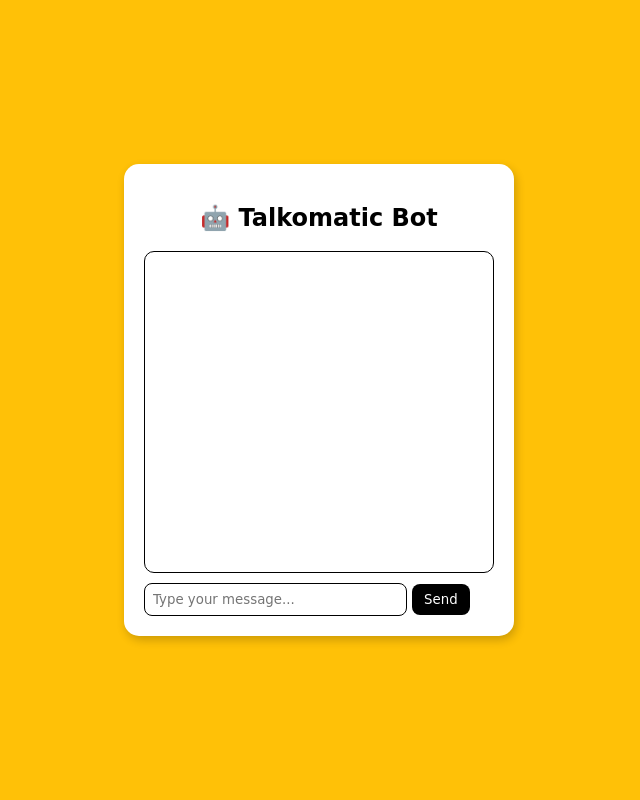
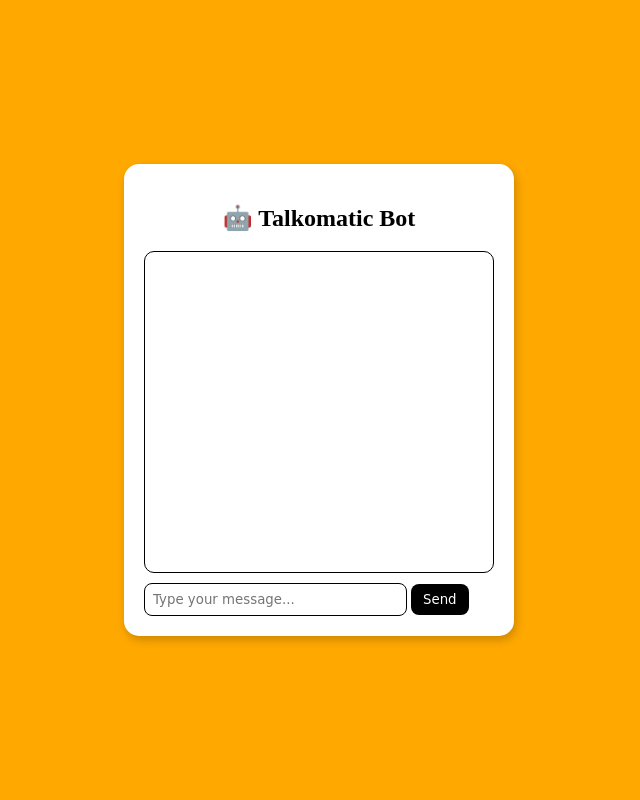
Before and after one commit to shikha-droid/web-bot, a Flask app: page / in a window 1280 px wide. Shown: the whole page, without its empty margins (321-961 px from the left). Run offline with Flask 3, Linux system fonts and the light colour scheme.

Commit message:
Update index.html

```diff
--- a/templates/index.html
+++ b/templates/index.html
@@ -6,8 +6,8 @@
     <style>
         /* Page styling */
         body {
-            background-color: #ffc107; /* Orche yellow */
-            font-family: 'Comic Sans MS', cursive, sans-serif; /* cute playful font */
+            background-color: #ffa800; /* Orche yellow */
+            font-family: 'Sassoon Primary', serif; /* cute playful font */
             display: flex;
             justify-content: center;
             align-items: center;
```
